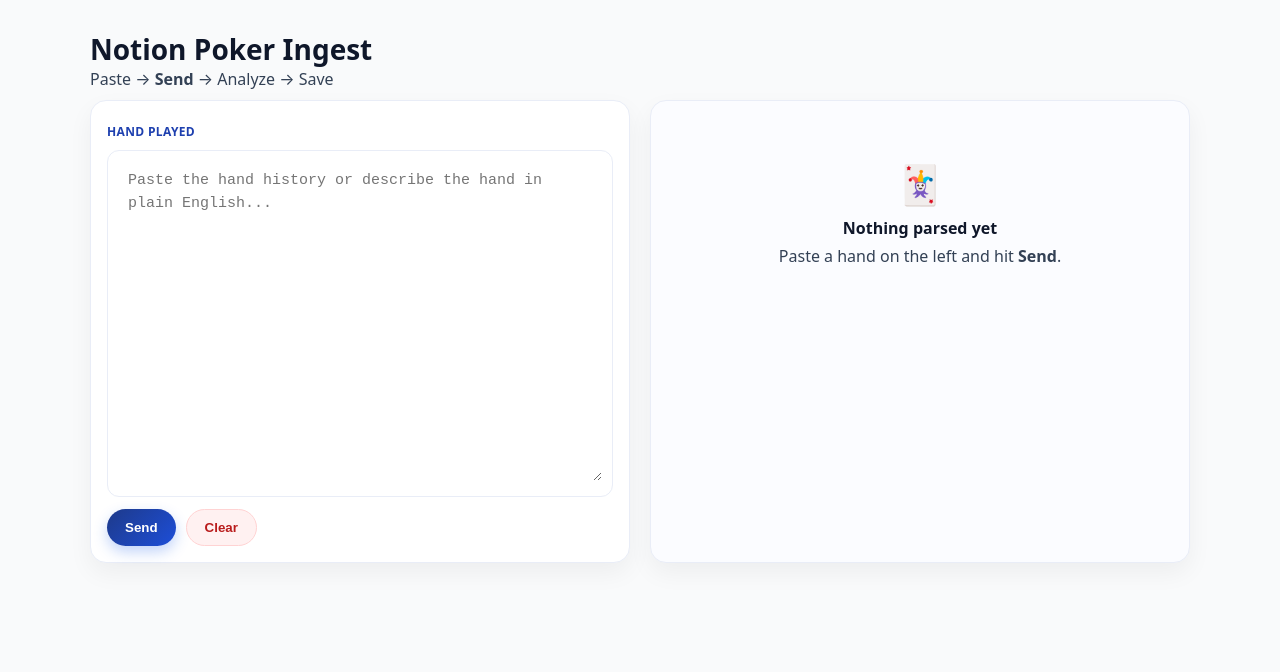
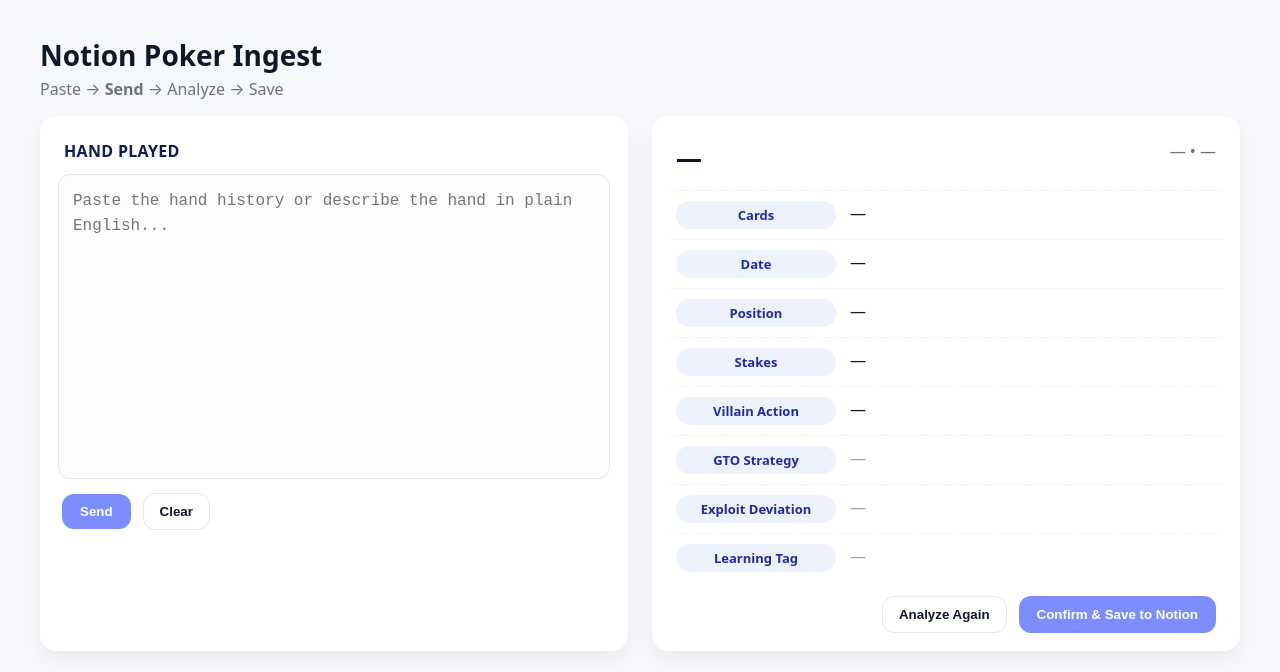
Before and after one commit to yeruvabala/notion-poker-web, a Next.js app: page / in a window 1280 px wide. Shown: the top 672 px of the page. Built offline with nearby package versions, Linux system fonts and the light colour scheme.

Commit message:
Update page.tsx

```diff
--- a/app/page.tsx
+++ b/app/page.tsx
@@ -3,121 +3,19 @@ import { useState } from 'react';
 
 type Fields = {
   date?: string | null;
-  stakes?: string | null;        // text like "1/3", "$2/$5"
+  stakes?: string | null;               // text (e.g., "1/3" or "$2/$5")
   position?: string | null;
   cards?: string | null;
   villain_action?: string | null;
   gto_strategy?: string | null;
   exploit_deviation?: string | null;
   learning_tag?: string[];
+  // optional extras (safe to keep)
   board?: string | null;
   notes?: string | null;
 };
 
-/* ---------- Small UI bits with INLINE styles ---------- */
-const pillStyle: React.CSSProperties = {
-  display: 'inline-flex',
-  alignItems: 'center',
-  justifyContent: 'center',
-  padding: '6px 12px',
-  borderRadius: 999,
-  fontWeight: 800,
-  fontSize: 12,
-  letterSpacing: .3,
-  background: '#eef2ff',
-  border: '1px solid #c7d2fe',
-  color: '#1e3a8a',
-  whiteSpace: 'nowrap'
-};
-
-const primaryBtn: React.CSSProperties = {
-  background: 'linear-gradient(135deg,#1e3a8a,#1d4ed8)',
-  color: '#fff',
-  border: 'none',
-  boxShadow: '0 6px 14px rgba(37,99,235,.28)',
-  transition: 'transform .04s ease-in-out',
-  cursor:'pointer'
-};
-
-const lightBtn: React.CSSProperties = {
-  background: '#f2f6ff',
-  color: '#0f1c3a',
-  border: '1px solid #dbe6ff',
-  cursor:'pointer'
-};
-
-const dangerGhostBtn: React.CSSProperties = {
-  background: '#fff1f1',
-  color: '#b91c1c',
-  border: '1px solid #ffd3d3',
-  cursor:'pointer'
-};
-
-function LabelPill({ children }: { children: React.ReactNode }) {
-  return <span style={pillStyle}>{children}</span>;
-}
-
-function Row({
-  label,
-  children
-}: {
-  label: string;
-  children: React.ReactNode;
-}) {
-  return (
-    <div style={{display:'flex', gap:14, alignItems:'flex-start', padding:'14px 0', borderTop:'1px dashed #e9edf7'}}>
-      <div style={{minWidth:126}}><LabelPill>{label}</LabelPill></div>
-      <div style={{flex:1}}>{children}</div>
-    </div>
-  );
-}
-
-function TagEditor({
-  tags,
-  onAdd,
-  onClear
-}: {
-  tags: string[];
-  onAdd: (t:string)=>void;
-  onClear: ()=>void;
-}) {
-  const [txt, setTxt] = useState('');
-  return (
-    <>
-      <div style={{display:'flex', flexWrap:'wrap', gap:8, marginBottom:8}}>
-        {tags.length ? tags.map((t,i)=>
-          <span key={i} style={{...pillStyle, background:'#e0e7ff', border:'1px solid #c7d2fe'}}>{t}</span>
-        ) : <span style={{...pillStyle, opacity:.65}}>No tags</span>}
-      </div>
-      <div style={{display:'flex', gap:8}}>
-        <input
-          value={txt}
-          onChange={e=>setTxt(e.target.value)}
-          onKeyDown={e=>{ if(e.key==='Enter' && txt.trim()){ onAdd(txt.trim()); setTxt(''); } }}
-          placeholder="Add tag and press Enter"
-          style={{
-            flex:1, padding:'10px 12px', borderRadius:999, outline:'none',
-            border:'1px solid #dbe6ff', background:'#fff'
-          }}
-        />
-        <button
-          onClick={()=>{ if(txt.trim()){ onAdd(txt.trim()); setTxt(''); } }}
-          style={{padding:'9px 12px', borderRadius:999, border:'1px solid #dbe6ff', background:'#fff', fontWeight:800, cursor:'pointer'}}
-        >
-          Add
-        </button>
-        <button
-          onClick={onClear}
-          style={{padding:'9px 12px', borderRadius:999, border:'1px solid #dbe6ff', background:'#fff', fontWeight:800, cursor:'pointer'}}
-        >
-          Clear
-        </button>
-      </div>
-    </>
-  );
-}
-
-export default function Page() {
+export default function Home() {
   const [input, setInput] = useState('');
   const [fields, setFields] = useState<Fields | null>(null);
   const [saving, setSaving] = useState(false);
@@ -151,46 +49,38 @@ export default function Page() {
       }
 
       const data = await r.json();
-      setFields(prev => {
-        const base = prev ?? parsed ?? {};
       const tags: string[] =
         Array.isArray(data.learning_tag)
           ? data.learning_tag
           : typeof data.learning_tag === 'string'
             ? data.learning_tag.split(',').map((s: string) => s.trim()).filter(Boolean)
             : [];
-        return {
-          ...base,
+
+      setFields(prev => ({
+        ...(prev ?? parsed ?? {}),
         gto_strategy: data.gto_strategy || '',
         exploit_deviation: data.exploit_deviation || '',
         learning_tag: tags,
-        };
-      });
+      }));
     } catch (e: any) {
+      console.error(e);
       setAiError(e.message || 'AI analysis error');
     } finally {
       setAiLoading(false);
     }
   }
 
-  async function handleSend() {
-    if (!input.trim() || aiLoading) return;
+  async function handleParse() {
     setStatus(null);
     setAiError(null);
-
     const res = await fetch('/api/parse', {
       method: 'POST',
       headers: { 'Content-Type': 'application/json' },
-      body: JSON.stringify({ input })
+      body: JSON.stringify({ input }),
     });
-
     const data: Fields = await res.json();
     setFields(data);
     if (data) analyzeParsedHand(data);
-  }
-
-  function handleAnalyzeAgain() {
-    if (fields && !aiLoading) analyzeParsedHand(fields);
   }
 
   async function handleSave() {
@@ -201,7 +91,7 @@ export default function Page() {
       const res = await fetch('/api/notion', {
         method: 'POST',
         headers: { 'Content-Type': 'application/json' },
-        body: JSON.stringify({ fields })
+        body: JSON.stringify({ fields }),
       });
       const data = await res.json();
       if (data.ok) setStatus(`Saved! Open in Notion: ${data.url}`);
@@ -214,139 +104,275 @@ export default function Page() {
   }
 
   return (
-    <main style={{fontFamily:'ui-sans-serif, system-ui, -apple-system, Segoe UI, Roboto, Helvetica, Arial', color:'#0f172a', boxSizing:'border-box'}}>
-      <div style={{maxWidth:1100, margin:'0 auto', padding:'22px 20px 10px'}}>
-        <h1 style={{margin:0, fontSize:28}}>Notion Poker Ingest</h1>
-        <p style={{margin:0, color:'#334155'}}>Paste → <b>Send</b> → Analyze → Save</p>
+    <main className="wrap">
+      <div className="header">
+        <div className="title">Notion Poker Ingest</div>
+        <div className="breadcrumb">Paste → <b>Send</b> → Analyze → Save</div>
       </div>
 
-      <div style={{maxWidth:1100, margin:'0 auto', padding:'0 20px 28px'}}>
-        <div style={{display:'grid', gap:20, gridTemplateColumns:'1fr 1fr'}}>
+      <div className="grid">
         {/* Left card */}
-          <section style={{
-            background:'#fff', border:'1px solid #e9edf7', borderRadius:16, padding:16,
-            boxShadow:'0 10px 24px rgba(2,6,23,.05)'
-          }}>
-            <div style={{margin:'6px 0 10px', fontSize:12, fontWeight:900, letterSpacing:.35, color:'#1e40af'}}>HAND PLAYED</div>
-
-            <div style={{
-              border:'1px solid #e9edf7',
-              borderRadius:12,
-              background:'#ffffff',
-              padding:10,
-              overflow:'hidden'
-            }}>
+        <section className="card">
+          <div className="cardTitle">HAND PLAYED</div>
+          <div className="textareaWrap">
             <textarea
+              className="textarea"
               placeholder="Paste the hand history or describe the hand in plain English..."
               value={input}
-                onChange={(e)=>setInput(e.target.value)}
-                style={{
-                  width:'100%',
-                  minHeight:320,
-                  resize:'vertical',
-                  padding:'8px 10px',
-                  border:'none',
-                  borderRadius:8,
-                  outline:'none',
-                  fontSize:15,
-                  lineHeight:1.55,
-                  background:'#fff',
-                  boxSizing:'border-box',
-                }}
+              onChange={(e) => setInput(e.target.value)}
             />
           </div>
 
-            <div style={{display:'flex', gap:10, marginTop:12}}>
+          <div className="actions">
             <button
-                onClick={handleSend}
-                style={{padding:'10px 18px', borderRadius:999, fontWeight:800, ...primaryBtn}}
+              className="btnPrimary"
+              onClick={handleParse}
+              disabled={!input.trim() || aiLoading}
             >
-                {aiLoading ? 'Sending…' : 'Send'}
+              {aiLoading ? 'Analyzing…' : 'Send'}
             </button>
-
             <button
-                onClick={()=>{ setInput(''); setFields(null); setStatus(null); setAiError(null); }}
-                style={{padding:'10px 18px', borderRadius:999, fontWeight:800, ...dangerGhostBtn}}
+              className="btnGhost"
+              onClick={() => { setFields(null); setInput(''); setStatus(null); setAiError(null); }}
             >
               Clear
             </button>
           </div>
 
-            {aiError && <div style={{marginTop:10, color:'#ef4444', fontSize:13}}>⚠ {aiError}</div>}
-            {status && <div style={{marginTop:10, color:'#334155', fontSize:13}}>{status}</div>}
+          {status && <div className="meta">{status}</div>}
+          {aiError && <div className="error">{aiError}</div>}
         </section>
 
         {/* Right card */}
-          <section style={{
-            background:'#fbfcff', border:'1px solid #e9edf7', borderRadius:16, padding:16,
-            boxShadow:'0 10px 24px rgba(2,6,23,.05)'
-          }}>
-            {!fields ? (
-              <div style={{textAlign:'center', color:'#334155', padding:'40px 0'}}>
-                <div style={{fontSize:38, marginBottom:8}}>🃏</div>
-                <div style={{fontWeight:800, color:'#0f172a'}}>Nothing parsed yet</div>
-                <div style={{marginTop:6}}>Paste a hand on the left and hit <b>Send</b>.</div>
+        <section className="card">
+          {/* HEADER — show TAGS as title; fallback to date */}
+          <div className="rightHeader">
+            <div className="tagsRow">
+              {fields?.learning_tag?.length
+                ? fields.learning_tag!.map(t => (
+                    <span key={t} className="chipMain">{t}</span>
+                  ))
+                : <div className="bigTitle">{fields?.date || '—'}</div>
+              }
             </div>
-            ) : (
-              <>
-                <div style={{display:'flex', justifyContent:'space-between', alignItems:'flex-start', padding:'6px 6px 10px'}}>
-                  <div style={{fontSize:20, fontWeight:900}}>{fields.date || 'New Page'}</div>
-                  <div style={{fontSize:14, color:'#334155'}}>{(fields.stakes || '—')} • {fields.cards || '—'}</div>
+            <div className="rightMeta">
+              {[fields?.stakes || '—', fields?.cards || '—'].filter(Boolean).join(' • ')}
+            </div>
           </div>
 
-                {/* ORDER UPDATED per your request */}
-                <div>
-                  <Row label="Cards"><div>{fields.cards || '—'}</div></Row>
-                  <Row label="Date"><div>{fields.date || '—'}</div></Row>
-                  <Row label="Position"><div>{fields.position || '—'}</div></Row>
-                  <Row label="Stakes"><div>{fields.stakes || '—'}</div></Row>
-                  <Row label="Villain Action"><div style={{whiteSpace:'pre-wrap'}}>{fields.villain_action || '—'}</div></Row>
+          {/* Properties */}
+          <PropertyRow name="Cards" value={fields?.cards ?? '—'} />
+          <PropertyRow name="Date" value={fields?.date ?? '—'} />
+          <PropertyRow name="Position" value={fields?.position ?? '—'} />
+          <PropertyRow name="Stakes" value={fields?.stakes ?? '—'} />
+          <PropertyRow name="Villain Action" value={fields?.villain_action ?? '—'} />
 
-                  {/* GTO then Exploit */}
-                  <Row label="GTO Strategy">
-                    <div style={{whiteSpace:'pre-wrap', lineHeight:1.55}}>
-                      {fields.gto_strategy || '—'}
+          <PropertyRow
+            name="GTO Strategy"
+            value={fields?.gto_strategy ?? ''}
+            long
+          />
+          <PropertyRow
+            name="Exploit Deviation"
+            value={fields?.exploit_deviation ?? ''}
+            long
+          />
+
+          <div className="row">
+            <span className="label">Learning Tag</span>
+            <div className="value">
+              {(fields?.learning_tag ?? []).length === 0 ? (
+                <span className="muted">—</span>
+              ) : (
+                (fields!.learning_tag ?? []).map(t => (
+                  <span key={t} className="chip">{t}</span>
+                ))
+              )}
             </div>
-                  </Row>
-                  <Row label="Exploit Deviation">
-                    <div style={{whiteSpace:'pre-wrap', lineHeight:1.55}}>
-                      {fields.exploit_deviation || '—'}
-                    </div>
-                  </Row>
-
-                  {/* Learning Tag LAST */}
-                  <Row label="Learning Tag">
-                    <TagEditor
-                      tags={fields.learning_tag ?? []}
-                      onAdd={(t)=>setFields({...fields!, learning_tag:[...(fields!.learning_tag ?? []), t]})}
-                      onClear={()=>setFields({...fields!, learning_tag:[]})}
-                    />
-                  </Row>
           </div>
 
-                <div style={{display:'flex', gap:10, justifyContent:'flex-end', marginTop:16}}>
+          <div className="footerActions">
             <button
-                    onClick={handleAnalyzeAgain}
-                    style={{padding:'10px 18px', borderRadius:999, fontWeight:800, ...lightBtn}}
+              className="btnGhost"
+              onClick={handleParse}
+              disabled={!input.trim() || aiLoading}
             >
-                    {aiLoading ? 'Analyzing…' : 'Analyze Again'}
+              Analyze Again
             </button>
             <button
+              className="btnPrimary"
               onClick={handleSave}
-                    disabled={saving}
-                    style={{
-                      padding:'10px 18px', borderRadius:999, fontWeight:800,
-                      ...(saving ? { background:'#e6ecff', color:'#26324d', border:'1px solid #dfe7ff', cursor:'not-allowed' } : primaryBtn)
-                    }}
+              disabled={saving || !fields}
             >
               {saving ? 'Saving…' : 'Confirm & Save to Notion'}
             </button>
           </div>
-              </>
-            )}
         </section>
       </div>
-      </div>
+
+      {/* Styles */}
+      <style jsx>{`
+        .wrap {
+          min-height: 100vh;
+          background: #f7f8fb;
+          padding: 28px 20px 60px;
+          color: #0f172a;
+          font-family: ui-sans-serif, system-ui, -apple-system, Segoe UI, Roboto, Helvetica, Arial, Noto Sans;
+        }
+        .header { max-width: 1200px; margin: 0 auto 16px auto; }
+        .title { font-size: 28px; font-weight: 800; }
+        .breadcrumb { color: #6b7280; margin-top: 4px; }
+
+        .grid {
+          max-width: 1200px;
+          margin: 0 auto;
+          display: grid;
+          grid-template-columns: 1fr 1fr;
+          gap: 24px;
+        }
+        @media (max-width: 1100px) {
+          .grid { grid-template-columns: 1fr; }
+        }
+
+        .card {
+          background: #fff;
+          border-radius: 16px;
+          box-shadow: 0 8px 22px rgba(15, 23, 42, 0.06);
+          padding: 18px 18px 16px;
+        }
+        .cardTitle {
+          font-weight: 700;
+          letter-spacing: .02em;
+          color: #0f1c55;
+          margin: 6px 6px 12px;
+        }
+        .textareaWrap {
+          border: 1px solid #e5e7eb;
+          border-radius: 12px;
+          overflow: hidden;
+          background: #fcfdff;
+        }
+        .textarea {
+          width: 100%;
+          min-height: 270px;
+          resize: vertical;
+          padding: 14px;
+          line-height: 1.55;
+          font-size: 16px;
+          border: none;
+          outline: none;
+          background: transparent;
+          color: #0f172a;
+        }
+
+        .actions {
+          display: flex;
+          gap: 12px;
+          align-items: center;
+          padding: 14px 4px 2px;
+        }
+        .btnPrimary {
+          background: #2643ff;
+          color: #fff;
+          padding: 10px 18px;
+          border-radius: 12px;
+          border: none;
+          box-shadow: 0 6px 18px rgba(38, 67, 255, .28);
+          font-weight: 700;
+          cursor: pointer;
+        }
+        .btnPrimary:disabled {
+          opacity: .6;
+          cursor: not-allowed;
+          box-shadow: none;
+        }
+        .btnGhost {
+          background: #fff;
+          color: #0f172a;
+          padding: 10px 16px;
+          border-radius: 12px;
+          border: 1px solid #e5e7eb;
+          font-weight: 700;
+          cursor: pointer;
+        }
+
+        .meta { margin: 10px 6px 0; color: #374151; font-size: 14px; }
+        .error { margin: 10px 6px 0; color: #b91c1c; font-size: 14px; }
+
+        .rightHeader {
+          display: flex;
+          align-items: flex-start;
+          justify-content: space-between;
+          padding: 6px 6px 14px;
+        }
+        .tagsRow { display: flex; gap: 8px; flex-wrap: wrap; }
+        .chipMain {
+          background: #e9eeff;
+          color: #2947f0;
+          border-radius: 999px;
+          font-weight: 700;
+          padding: 6px 12px;
+          font-size: 14px;
+        }
+        .bigTitle { font-size: 26px; font-weight: 800; }
+        .rightMeta { color: #6b7280; margin-left: 10px; white-space: nowrap; }
+
+        .row {
+          display: grid;
+          grid-template-columns: 160px 1fr;
+          gap: 14px;
+          align-items: flex-start;
+          padding: 10px 6px;
+          border-top: 1px dashed #edf0f6;
+        }
+        .label {
+          display: inline-flex;
+          align-items: center;
+          justify-content: center;
+          height: 28px;
+          padding: 0 12px;
+          border-radius: 999px;
+          background: #eef2ff;
+          color: #1e2aa8;
+          font-weight: 700;
+          font-size: 13px;
+          white-space: nowrap;
+        }
+        .value { color: #111827; line-height: 1.55; }
+        .muted { color: #9ca3af; }
+
+        .long { white-space: pre-wrap; }
+
+        .chip {
+          display: inline-flex;
+          align-items: center;
+          height: 28px;
+          padding: 0 12px;
+          border-radius: 999px;
+          background: #f1f5f9;
+          color: #0f172a;
+          margin: 0 8px 8px 0;
+          font-weight: 600;
+          font-size: 13px;
+        }
+
+        .footerActions {
+          display: flex;
+          justify-content: flex-end;
+          gap: 12px;
+          padding: 14px 6px 2px;
+        }
+      `}</style>
     </main>
   );
 }
+
+/** Property row with a pill label */
+function PropertyRow({ name, value, long = false }: { name: string; value: string; long?: boolean }) {
+  return (
+    <div className="row">
+      <span className="label">{name}</span>
+      <div className={`value ${long ? 'long' : ''}`}>{value || <span className="muted">—</span>}</div>
+    </div>
+  );
+}
```
Lines whose indentation alone changed are shown as unchanged.
